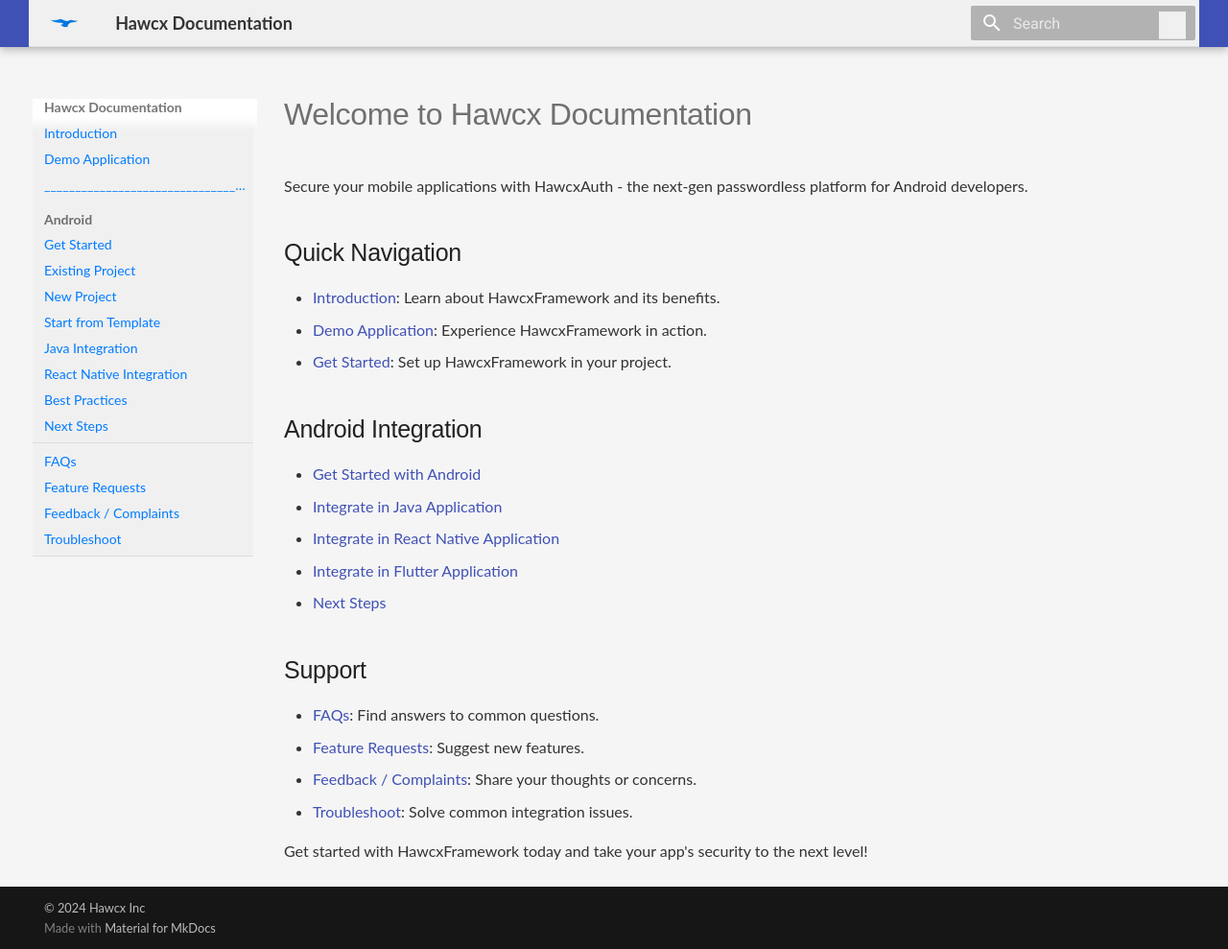
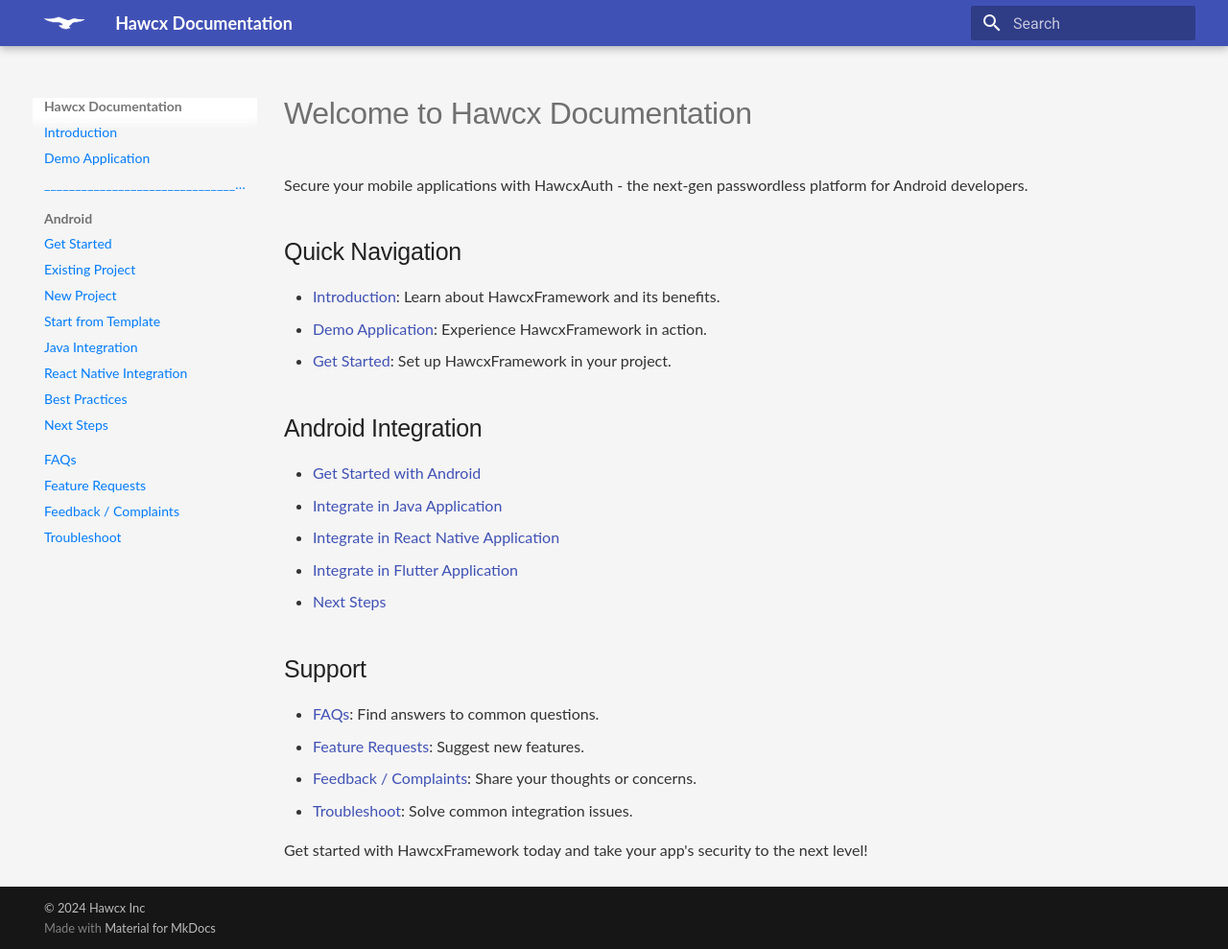
Before and after one commit to hawcx/sdk_docs, an MkDocs documentation site: the page built from docs/index.md, in a window 1280 px wide and 989 px high. Shown: the whole window at 96% size. Built offline with MkDocs 1.6.1 and Material for MkDocs 9.7.7, drawn with Linux system fonts in a browser that asks for light colours.

Commit message:
modified header nav; added white logo

```diff
--- a/docs/css/custom.css
+++ b/docs/css/custom.css
@@ -29,9 +29,9 @@ a:hover {
 
 /* Navigation */
 nav {
-  background-color: #f0f0f0; /* Light grey background for navigation */
-  color: #333; /* Dark grey text for better readability */
-  border-bottom: 1px solid #ddd; /* Optional: add a subtle border for separation */
+  /* background-color: #f0f0f0;  */
+  /* color: #333;  */
+  /* border-bottom: 1px solid #ddd;  */
 }
 
 nav a {
@@ -102,3 +102,7 @@ pre button.copy-code-button {
 pre button.copy-code-button:hover {
   background-color: #555555; /* Highlight on hover */
 }
+
+.md-header img {
+  transform: scale(1.5);
+}
--- a/mkdocs.yml
+++ b/mkdocs.yml
@@ -25,7 +25,7 @@ theme:
 #  font:
 #    text: "Lato"
 #    code: "Source Code Pro"
-  logo: images/Logo_Blue.png
+  logo: images/Logo-White.png
 
 extra_css:
   - css/custom.css
```
Also changed, not shown: docs/images/Logo-White.png (added).
